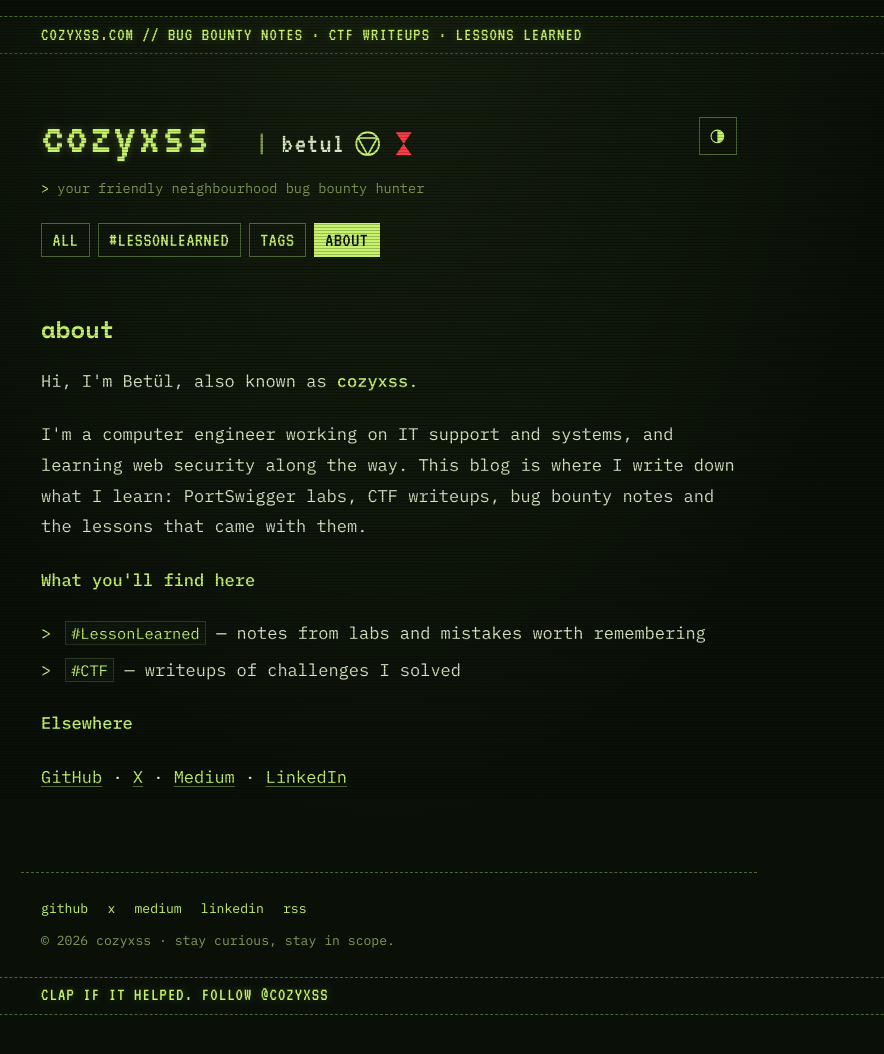
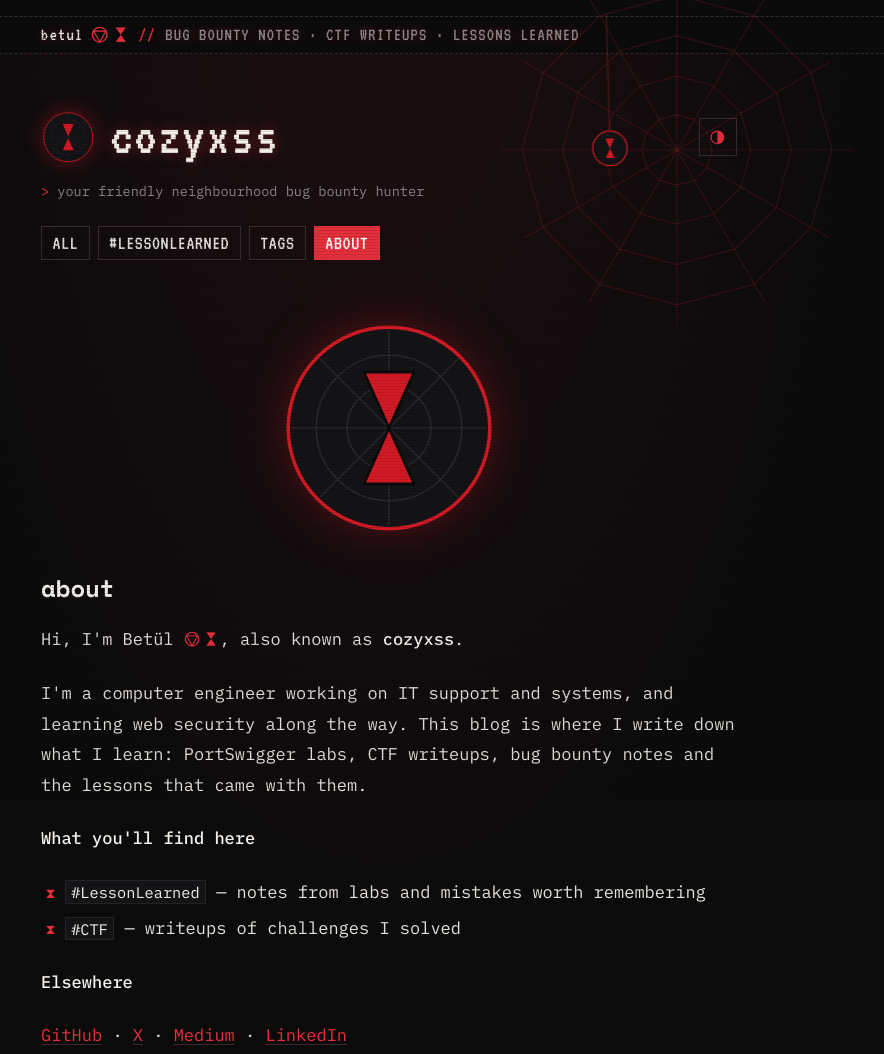
Before and after one commit to cozyxss/cozyxss.github.io, an Eleventy site: page src/about.md in a window 1280 px wide. Shown: the top 1054 px of the page, without its empty margins (251-1135 px from the left). Before the commit the page ends 1031 px from the top, so only its background shows below. Built offline with nearby package versions, Linux system fonts and the light colour scheme; Eleventy itself is replaced by a stand-in of ours; files that its build step writes are made by us from their sources.

Commit message:
Widow theme: black and crimson, avatar marks, webs, softer scanlines
Co-Authored-By: Claude Opus 5.5 <noreply@anthropic.com>
Claude-Session: https://claude.ai/code/session_01BzPJsTCbAFkC5u4PqCNkNA

```diff
--- /dev/null
+++ b/src/_includes/avatar.njk
@@ -0,0 +1 @@
+<svg class="avatar {{ avatarClass }}" viewBox="-80 -80 160 160" aria-hidden="true"><circle r="72" class="av-bg"/><g class="av-web" fill="none"><line x1="0" y1="-70" x2="0" y2="70"/><line x1="-70" y1="0" x2="70" y2="0"/><line x1="-49.5" y1="-49.5" x2="49.5" y2="49.5"/><line x1="-49.5" y1="49.5" x2="49.5" y2="-49.5"/><circle r="30"/><circle r="52"/></g><circle r="72" class="av-ring" fill="none"/><polygon class="av-hg" points="-18,-40 18,-40 0,0 18,40 -18,40 0,0"/></svg>
--- a/src/_includes/base.njk
+++ b/src/_includes/base.njk
@@ -3,7 +3,7 @@
 <head>
 <meta charset="utf-8">
 <meta name="viewport" content="width=device-width, initial-scale=1">
-<meta name="theme-color" content="#0a1008">
+<meta name="theme-color" content="#0b0b0c">
 {% set pageTitle = (title + " · " + site.title) if title else (site.title + " | " + site.subtitle) %}
 <title>{{ pageTitle }}</title>
 <meta name="description" content="{{ summary or site.description }}">
@@ -33,14 +33,14 @@
 </head>
 <body>
 <a class="skip" href="#main">Skip to content</a>
-<div class="ticker" aria-hidden="true"><div class="wrap"><span>cozyxss.com // bug bounty notes · ctf writeups · lessons learned</span></div></div>
+<div class="ticker"><div class="wrap"><span class="who">betul {% include "syms.njk" %}</span><span class="sl">//</span><span>bug bounty notes · ctf writeups · lessons learned</span></div></div>
 <header class="site-header wrap">
+  <svg class="spider" viewBox="0 0 40 160" aria-hidden="true"><line x1="20" y1="0" x2="20" y2="125" class="thread"/><g transform="translate(20,140) scale(.25)"><circle r="72" class="av-bg"/><circle r="72" class="av-ring" fill="none"/><polygon class="av-hg" points="-18,-40 18,-40 0,0 18,40 -18,40 0,0"/></g></svg>
+  <svg class="web-deco" viewBox="-100 -100 200 200" aria-hidden="true" fill="none" stroke="currentColor" stroke-width="0.7"><g><line x1="0" y1="0" x2="100" y2="0"/><line x1="0" y1="0" x2="86.6" y2="50"/><line x1="0" y1="0" x2="50" y2="86.6"/><line x1="0" y1="0" x2="0" y2="100"/><line x1="0" y1="0" x2="-50" y2="86.6"/><line x1="0" y1="0" x2="-86.6" y2="50"/><line x1="0" y1="0" x2="-100" y2="0"/><line x1="0" y1="0" x2="-86.6" y2="-50"/><line x1="0" y1="0" x2="-50" y2="-86.6"/><line x1="0" y1="0" x2="0" y2="-100"/><line x1="0" y1="0" x2="50" y2="-86.6"/><line x1="0" y1="0" x2="86.6" y2="-50"/></g><polygon points="20,0 17.3,10 10,17.3 0,20 -10,17.3 -17.3,10 -20,0 -17.3,-10 -10,-17.3 0,-20 10,-17.3 17.3,-10"/><polygon points="42,0 36.4,21 21,36.4 0,42 -21,36.4 -36.4,21 -42,0 -36.4,-21 -21,-36.4 0,-42 21,-36.4 36.4,-21"/><polygon points="65,0 56.3,32.5 32.5,56.3 0,65 -32.5,56.3 -56.3,32.5 -65,0 -56.3,-32.5 -32.5,-56.3 0,-65 32.5,-56.3 56.3,-32.5"/><polygon points="88,0 76.2,44 44,76.2 0,88 -44,76.2 -76.2,44 -88,0 -76.2,-44 -44,-76.2 0,-88 44,-76.2 76.2,-44"/></svg>
   <div class="brand-row">
-    <a class="brand" href="/" aria-label="cozyxss, betul">
+    <a class="brand" href="/" aria-label="cozyxss home">
+      {% set avatarClass = "av-brand" %}{% include "avatar.njk" %}
       <span class="brand-name">{{ site.title }}</span><span class="cursor" aria-hidden="true">_</span>
-      <span class="brand-sub" aria-hidden="true"><span class="sep">|</span> betul
-        <svg class="sym" viewBox="0 0 24 24"><circle cx="12" cy="12" r="10" fill="none" stroke="currentColor" stroke-width="1.6"/><polygon points="3.6,7 20.4,7 12,22" fill="none" stroke="currentColor" stroke-width="1.5" stroke-linejoin="round"/></svg><svg class="sym hg" viewBox="0 0 24 24"><polygon points="5,2 19,2 12,12 19,22 5,22 12,12"/></svg>
-      </span>
     </a>
     <button class="theme-toggle" type="button" aria-label="Switch between screen and paper mode" title="screen / paper">
       <svg viewBox="0 0 24 24" aria-hidden="true"><circle cx="12" cy="12" r="9" fill="none" stroke="currentColor" stroke-width="1.6"/><path d="M12 3a9 9 0 0 1 0 18z" fill="currentColor"/></svg>
@@ -62,7 +62,15 @@
 </main>
 
 <footer class="site-footer">
-  <div class="wrap">
+  <div class="wrap foot-inner">
+    <svg class="web-deco web-foot" viewBox="-100 -100 200 200" aria-hidden="true" fill="none" stroke="currentColor" stroke-width="0.7"><line x1="0" y1="0" x2="-100" y2="0"/><line x1="0" y1="0" x2="-86.6" y2="-50"/><line x1="0" y1="0" x2="-50" y2="-86.6"/><line x1="0" y1="0" x2="0" y2="-100"/><path d="M-25,0 L-21.7,-12.5 L-12.5,-21.7 L0,-25"/><path d="M-50,0 L-43.3,-25 L-25,-43.3 L0,-50"/><path d="M-75,0 L-65,-37.5 L-37.5,-65 L0,-75"/><path d="M-98,0 L-85,-49 L-49,-85 L0,-98"/></svg>
+    <div class="sig">
+      {% set avatarClass = "av-foot" %}{% include "avatar.njk" %}
+      <div>
+        <p class="sig-name">betul {% include "syms.njk" %}</p>
+        <p>© {{ build.year }} cozyxss · stay curious, stay in scope.</p>
+      </div>
+    </div>
     <div class="foot-links">
       <a href="{{ site.links.github }}">github</a>
       <a href="{{ site.links.x }}">x</a>
@@ -70,7 +78,6 @@
       <a href="{{ site.links.linkedin }}">linkedin</a>
       <a href="/feed.xml">rss</a>
     </div>
-    <p>© {{ build.year }} cozyxss · stay curious, stay in scope.</p>
   </div>
   <div class="ticker" aria-hidden="true"><div class="wrap"><span>clap if it helped. follow @cozyxss</span></div></div>
 </footer>
--- a/src/_includes/post.njk
+++ b/src/_includes/post.njk
@@ -37,6 +37,11 @@ layout: base.njk
       <applause-button multiclap="true" url="cozyxss.com{{ page.url }}"></applause-button>
     </div>
     <button class="copy-link" type="button" data-url="{{ site.url }}{{ page.url }}">copy link</button>
+  </div>
+
+  <div class="byline">
+    {% set avatarClass = "av-byline" %}{% include "avatar.njk" %}
+    <p><span class="muted">written by</span> betul {% include "syms.njk" %}<br><span class="muted">aka cozyxss · your friendly neighbourhood bug bounty hunter</span></p>
   </div>
 
   <nav class="post-nav" aria-label="More posts">
--- /dev/null
+++ b/src/_includes/syms.njk
@@ -0,0 +1 @@
+<span class="syms" aria-hidden="true"><svg class="sym" viewBox="0 0 24 24"><circle cx="12" cy="12" r="10" fill="none" stroke="currentColor" stroke-width="1.8"/><polygon points="3.6,7 20.4,7 12,22" fill="none" stroke="currentColor" stroke-width="1.6" stroke-linejoin="round"/></svg><svg class="sym hg" viewBox="0 0 24 24"><polygon points="5,2 19,2 12,12 19,22 5,22 12,12"/></svg></span>
--- a/src/about.md
+++ b/src/about.md
@@ -3,11 +3,12 @@ layout: base.njk
 title: about
 permalink: /about/
 ---
+<div class="about-hero">{% set avatarClass = "av-hero" %}{% include "avatar.njk" %}</div>
 <div class="prose about">
 
 # about
 
-Hi, I'm Betül, also known as **cozyxss**.
+Hi, I'm Betül {% include "syms.njk" %}, also known as **cozyxss**.
 
 I'm a computer engineer working on IT support and systems, and learning web security along the way. This blog is where I write down what I learn: PortSwigger labs, CTF writeups, bug bounty notes and the lessons that came with them.
 
--- a/src/assets/css/style.css
+++ b/src/assets/css/style.css
@@ -2,33 +2,41 @@
    "screen" = dark CRT (default) · "paper" = printout of the same screen. */
 :root,
 :root[data-theme="dark"] {
-  --bg: #0a1008;
-  --bg-2: #0f170c;           /* panels, code */
-  --fg: #d7e6c3;             /* body text: soft, not neon, for long reading */
-  --ph: #c6f36b;             /* phosphor: headings, accents */
-  --ph-dim: #7f9c55;         /* labels, meta */
-  --line: #2b3a22;
-  --line-hi: #4c6634;
-  --bar-fg: #0a1008;         /* text on the bright bar */
-  --glow: 0 0 10px rgba(198, 243, 107, .28);
-  --scan: rgba(0, 0, 0, .22);
-  --img-tint: #c6f36b;
-  --widow: #ff3b47;
+  --bg: #0b0b0c;
+  --bg-2: #141416;           /* panels, code */
+  --fg: #e4e0da;             /* body text: warm off-white for long reading */
+  --title: #f3efe9;          /* headings */
+  --ph: #e5303c;             /* widow red: accents, bars, links */
+  --ph-dim: #8d868a;         /* labels, meta */
+  --line: #232226;
+  --line-hi: #3a2a2e;
+  --bar-fg: #0b0b0c;         /* text on the red bar */
+  --glow: 0 0 14px rgba(229, 48, 60, .45);
+  --scan: rgba(0, 0, 0, .11);
+  --img-tint: #e5303c;
+  --web: rgba(229, 48, 60, .16);
+  --av-bg: #141416; --av-web: #2e2e34; --av-ring: #d11a24; --av-hg: #d11a24; --av-stroke: #0b0b0c;
+  --widow: #e5303c;
+  --bar-bg: #a3141d;
   color-scheme: dark;
 }
 :root[data-theme="light"] {
-  --bg: #e6ebd6;
-  --bg-2: #dbe2c7;
-  --fg: #1b2614;
-  --ph: #2f5a07;
-  --ph-dim: #5d6e47;
-  --line: #bcc7a2;
-  --line-hi: #8ea06c;
-  --bar-fg: #e6ebd6;
+  --bg: #f4f0ea;
+  --bg-2: #ebe5dd;
+  --fg: #1d1a1b;
+  --title: #120f10;
+  --ph: #b3121c;
+  --ph-dim: #6f6669;
+  --line: #ddd5cb;
+  --line-hi: #c9b3ad;
+  --bar-fg: #f4f0ea;
   --glow: none;
-  --scan: rgba(60, 80, 30, .05);
-  --img-tint: #6d9a2a;
-  --widow: #c4161c;
+  --scan: rgba(80, 20, 20, .02);
+  --img-tint: #b3121c;
+  --web: rgba(179, 18, 28, .14);
+  --av-bg: #141416; --av-web: #2e2e34; --av-ring: #b3121c; --av-hg: #d11a24; --av-stroke: #0b0b0c;
+  --widow: #b3121c;
+  --bar-bg: #b3121c;
   color-scheme: light;
 }
 
@@ -45,7 +53,7 @@ body {
   margin: 0;
   min-height: 100vh;
   background:
-    radial-gradient(ellipse at 50% 0%, color-mix(in srgb, var(--ph) 6%, transparent), transparent 60%),
+    radial-gradient(ellipse at 50% -10%, color-mix(in srgb, var(--ph) 9%, transparent), transparent 55%),
     var(--bg);
   color: var(--fg);
   font-family: var(--mono);
@@ -75,29 +83,23 @@ img { max-width: 100%; height: auto; display: block; }
 /* ---------- ticker (top + bottom strip) ---------- */
 .ticker {
   border-top: 1px dashed var(--line-hi); border-bottom: 1px dashed var(--line-hi);
+  background: var(--bg);
   font-family: var(--term); font-size: 1.15rem; line-height: 1; letter-spacing: .06em;
-  text-transform: uppercase; color: var(--ph); text-shadow: var(--glow);
+  text-transform: uppercase; color: var(--ph-dim); text-shadow: var(--glow);
   padding: .55rem 0; overflow: hidden; white-space: nowrap; text-overflow: ellipsis;
 }
 .ticker .wrap { overflow: hidden; text-overflow: ellipsis; }
 body > .ticker { margin-top: 1rem; }
 
 /* ---------- header ---------- */
-.site-header { padding-top: clamp(2rem, 6vw, 3.5rem); padding-bottom: clamp(2.25rem, 6vw, 3.5rem); }
+.site-header { position: relative; padding-top: clamp(2rem, 6vw, 3.5rem); padding-bottom: clamp(2.25rem, 6vw, 3.5rem); }
 .brand-row { display: flex; align-items: center; justify-content: space-between; gap: 1rem; }
 .brand {
   font-family: var(--term); font-size: clamp(2.6rem, 7vw, 3.6rem); line-height: .9;
-  color: var(--ph); text-decoration: none; text-shadow: var(--glow); letter-spacing: .02em;
+  color: var(--title); text-decoration: none; text-shadow: var(--glow); letter-spacing: .02em;
 }
-.cursor { animation: blink 1.1s steps(1) infinite; }
-.brand { display: flex; flex-wrap: wrap; align-items: baseline; column-gap: .1em; }
-.brand-sub {
-  display: inline-flex; align-items: center; gap: .3em; margin-left: .35em;
-  font-size: .5em; color: var(--fg); text-shadow: none; letter-spacing: .04em;
-}
-.brand-sub .sep { color: var(--ph-dim); margin-right: .15em; }
-.sym { width: .95em; height: .95em; color: var(--ph); flex: none; }
-.sym.hg { fill: var(--widow); }
+
+.cursor { color: var(--ph); animation: blink 1.1s steps(1) infinite; }
 @keyframes blink { 50% { opacity: 0; } }
 .theme-toggle {
   background: none; border: 1px solid var(--line-hi); color: var(--ph);
@@ -109,17 +111,17 @@ body > .ticker { margin-top: 1rem; }
 .cat-nav { display: flex; flex-wrap: wrap; gap: .5rem; margin-top: 1.4rem; }
 .cat-nav a {
   font-family: var(--term); font-size: 1.25rem; line-height: 1; letter-spacing: .03em; text-transform: uppercase;
-  text-decoration: none; color: var(--ph); border: 1px solid var(--line-hi); padding: .4rem .65rem .35rem;
+  text-decoration: none; color: var(--fg); border: 1px solid var(--line-hi); padding: .4rem .65rem .35rem;
 }
-.cat-nav a:hover, .cat-nav a[aria-current="page"] { background: var(--ph); color: var(--bar-fg); border-color: var(--ph); }
+.cat-nav a:hover, .cat-nav a[aria-current="page"] { background: var(--ph); color: #fff; border-color: var(--ph); }
 
 /* ---------- the bright bar (like the strip under the image in the reference) ---------- */
 .bar {
   display: flex; flex-wrap: wrap; align-items: center; gap: .15rem .55rem;
-  background: var(--ph); color: var(--bar-fg);
+  background: var(--bar-bg); color: #fff;
+  box-shadow: 0 0 22px rgba(209, 26, 36, .28);
   font-family: var(--term); font-size: 1.2rem; line-height: 1; letter-spacing: .05em; text-transform: uppercase;
   padding: .45rem .75rem .38rem;
-  box-shadow: 0 0 18px color-mix(in srgb, var(--ph) 22%, transparent);
 }
 :root[data-theme="light"] .bar { box-shadow: none; }
 .bar a { color: inherit; text-decoration: none; }
@@ -130,15 +132,16 @@ body > .ticker { margin-top: 1rem; }
 /* ---------- post list ---------- */
 .post-list { display: grid; gap: clamp(2rem, 5vw, 3rem); padding-bottom: 1rem; }
 .list-title {
-  font-family: var(--term); font-weight: 400; font-size: 2rem; line-height: 1; color: var(--ph);
+  font-family: var(--term); font-weight: 400; font-size: 2rem; line-height: 1; color: var(--title);
   text-shadow: var(--glow); text-transform: uppercase; margin: 0 0 2rem;
 }
 .list-title .count { font-family: var(--mono); font-size: .8rem; color: var(--ph-dim); text-transform: none; margin-left: .6rem; text-shadow: none; }
 
-.card { border: 1px dashed var(--line-hi); background: color-mix(in srgb, var(--bg-2) 70%, transparent); }
+.card { border: 1px solid var(--line); background: var(--bg-2); transition: border-color .2s; }
+.card:hover { border-color: var(--line-hi); }
 .card .bar { margin: -1px -1px 0; }
 .card-inner { padding: 1.15rem 1.2rem 1.1rem; display: grid; gap: 1.1rem; }
-.card-title { font-family: var(--head); font-weight: 700; font-size: clamp(1.05rem, 1vw + .85rem, 1.22rem); line-height: 1.45; margin: 0; color: var(--ph); }
+.card-title { font-family: var(--head); font-weight: 700; font-size: clamp(1.05rem, 1vw + .85rem, 1.22rem); line-height: 1.45; margin: 0; color: var(--title); }
 .card-title a { text-decoration: none; }
 .card-title a:hover { text-shadow: var(--glow); }
 .card-summary { margin: .6rem 0 0; }
@@ -159,14 +162,14 @@ body > .ticker { margin-top: 1rem; }
 
 /* Covers get the phosphor halftone treatment. Screenshots inside posts stay untouched. */
 .crt-img { position: relative; display: block; overflow: hidden; border: 1px solid var(--line-hi); background: var(--bg-2); }
-.crt-img img { width: 100%; aspect-ratio: 16 / 9; object-fit: cover; filter: grayscale(1) contrast(1.25) brightness(.95); mix-blend-mode: luminosity; }
+.crt-img img { width: 100%; aspect-ratio: 16 / 9; object-fit: cover; filter: grayscale(1) contrast(1.2) brightness(1.05); }
 .crt-img::before { /* tint */
-  content: ""; position: absolute; inset: 0; background: var(--img-tint); mix-blend-mode: multiply; z-index: 1; pointer-events: none;
+  content: ""; position: absolute; inset: 0; background: var(--img-tint); mix-blend-mode: multiply; opacity: .75; z-index: 1; pointer-events: none;
 }
 .crt-img::after { /* halftone dots */
   content: ""; position: absolute; inset: 0; z-index: 2; pointer-events: none;
   background-image: radial-gradient(circle, transparent 0 .9px, color-mix(in srgb, var(--bg) 55%, transparent) 1.3px);
-  background-size: 4px 4px; opacity: .55;
+  background-size: 4px 4px; opacity: .5;
 }
 :root[data-theme="light"] .crt-img::after { opacity: .25; }
 .card-cover:hover::after { opacity: .3; }
@@ -176,7 +179,7 @@ body > .ticker { margin-top: 1rem; }
 .back { display: inline-block; font-family: var(--term); font-size: 1.25rem; line-height: 1; text-transform: uppercase; color: var(--ph-dim); text-decoration: none; margin-bottom: 1rem; }
 .back:hover { color: var(--ph); }
 .post-head h1 {
-  font-family: var(--head); color: var(--ph); text-shadow: var(--glow);
+  font-family: var(--head); color: var(--title); text-shadow: var(--glow);
   font-size: clamp(1.4rem, 2.4vw + .85rem, 2rem); line-height: 1.32; margin: 1.3rem 0 .8rem; overflow-wrap: anywhere;
 }
 .post-lede { margin: 0; color: var(--ph-dim); }
@@ -184,17 +187,17 @@ body > .ticker { margin-top: 1rem; }
 
 .prose { overflow-wrap: break-word; }
 .prose > :first-child { margin-top: 0; }
-.prose h1, .prose h2, .prose h3, .prose h4 { font-family: var(--head); color: var(--ph); line-height: 1.4; margin: 2.4em 0 .8em; }
+.prose h1, .prose h2, .prose h3, .prose h4 { font-family: var(--head); color: var(--title); line-height: 1.4; margin: 2.4em 0 .8em; }
 .prose h1 { font-size: 1.5rem; }
 .prose h2 { font-size: 1.16rem; padding-bottom: .4rem; border-bottom: 1px dashed var(--line-hi); }
-.prose h2::before { content: "> "; color: var(--ph-dim); }
+.prose h2::before { content: "⧗ "; color: var(--ph); }
 .prose h3 { font-size: 1.02rem; }
 .prose p, .prose ul, .prose ol { margin: 0 0 1.35em; }
 .prose ul { list-style: none; padding-left: 1.4em; }
 .prose ul > li::before { content: ">"; color: var(--ph); display: inline-block; width: 1.4em; margin-left: -1.4em; }
 .prose li + li { margin-top: .35em; }
 .prose a { color: var(--ph); text-decoration-color: var(--line-hi); }
-.prose strong { font-weight: 500; color: var(--ph); }
+.prose strong { font-weight: 500; color: var(--title); }
 .prose img { margin: 1.8em auto; border: 1px solid var(--line-hi); }
 .prose blockquote {
   margin: 1.8em 0; padding: 1rem 1.2rem; border: 1px dashed var(--line-hi); background: var(--bg-2);
@@ -210,7 +213,7 @@ body > .ticker { margin-top: 1rem; }
 .prose th, .prose td { border-bottom: 1px dashed var(--line); padding: .5em .7em; text-align: left; }
 .prose th { color: var(--ph); font-weight: 500; }
 .prose :not(pre) > code {
-  font-family: var(--mono); font-size: .9em; color: var(--ph);
+  font-family: var(--mono); font-size: .9em; color: var(--title);
   background: var(--bg-2); border: 1px solid var(--line); padding: .05em .35em;
 }
 .prose pre {
@@ -300,3 +303,59 @@ body > .ticker { margin-top: 1rem; }
 @media (prefers-reduced-motion: reduce) {
   * { transition: none !important; animation: none !important; }
 }
+
+/* ---------- widow details ---------- */
+.web-deco {
+  position: absolute; top: -1.5rem; right: -3rem; width: 15rem; height: 15rem;
+  color: var(--web); pointer-events: none; z-index: -1;
+}
+@media (max-width: 560px) { .web-deco { width: 11rem; height: 11rem; right: -3.5rem; top: -1rem; } }
+main, .site-header { position: relative; z-index: 1; }
+.list-divider { text-align: center; color: var(--ph); }
+.prose ul > li::before { content: "⧗"; font-size: .8em; }
+
+/* ---------- avatar + symbols ---------- */
+.avatar { display: block; flex: none; }
+.avatar .av-bg { fill: var(--av-bg); }
+.avatar .av-web line, .avatar .av-web circle { stroke: var(--av-web); stroke-width: .8; }
+.avatar .av-ring { stroke: var(--av-ring); stroke-width: 2.5; }
+.avatar .av-hg { fill: var(--av-hg); stroke: var(--av-stroke); stroke-width: 2; stroke-linejoin: round; }
+.syms { display: inline-flex; gap: .2em; vertical-align: -.12em; }
+.sym { width: .95em; height: .95em; color: var(--widow); }
+.sym.hg { fill: var(--widow); }
+
+.brand { display: inline-flex; align-items: center; gap: .9rem; }
+.av-brand { width: clamp(2.6rem, 6vw, 3.4rem); height: auto; filter: drop-shadow(0 0 10px rgba(209, 26, 36, .45)); }
+:root[data-theme="light"] .av-brand { filter: none; }
+.brand-name { text-shadow: var(--glow); }
+
+.ticker .wrap { display: flex; gap: .6rem; align-items: center; }
+.ticker .who { color: var(--fg); display: inline-flex; gap: .45rem; align-items: center; text-transform: none; }
+.ticker .sl { color: var(--ph); }
+
+.spider { position: absolute; top: -2.5rem; right: 8.2rem; width: 2.4rem; height: 9.6rem; pointer-events: none; z-index: 0; }
+.spider .thread { stroke: var(--ph); stroke-opacity: .45; stroke-width: .8; }
+.spider .av-bg { fill: var(--av-bg); } .spider .av-ring { stroke: var(--av-ring); stroke-width: 5; } .spider .av-hg { fill: var(--av-hg); }
+@media (prefers-reduced-motion: no-preference) {
+  .spider { animation: dangle 6s ease-in-out infinite; transform-origin: 50% 0; }
+  @keyframes dangle { 0%, 100% { transform: rotate(-3deg); } 50% { transform: rotate(3deg); } }
+}
+@media (max-width: 560px) { .spider { right: 4.6rem; width: 1.9rem; height: 7.6rem; top: -2rem; } }
+.web-deco { width: 22rem; height: 22rem; top: -5rem; right: -6rem; }
+@media (max-width: 560px) { .web-deco { width: 15rem; height: 15rem; right: -5rem; top: -3rem; } }
+
+.byline { display: flex; align-items: center; gap: 1rem; margin: 2rem 0 0; font-size: .9rem; line-height: 1.6; }
+.byline p { margin: 0; }
+.av-byline { width: 3.4rem; height: auto; }
+
+.foot-inner { position: relative; overflow: hidden; }
+.web-foot { position: absolute; right: 0; bottom: 0; top: auto; width: 12rem; height: 12rem; z-index: 0; }
+.sig { display: flex; align-items: center; gap: .9rem; margin-bottom: 1rem; position: relative; }
+.sig p { margin: 0; }
+.sig-name { color: var(--fg); font-size: .95rem; }
+.av-foot { width: 2.6rem; height: auto; }
+.foot-links { position: relative; }
+
+.about-hero { display: flex; justify-content: center; margin: 0 0 2rem; }
+.av-hero { width: min(14rem, 60vw); height: auto; filter: drop-shadow(0 0 24px rgba(209, 26, 36, .35)); }
+:root[data-theme="light"] .av-hero { filter: none; }
```
